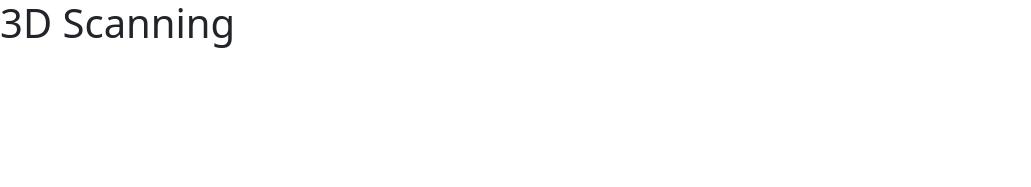
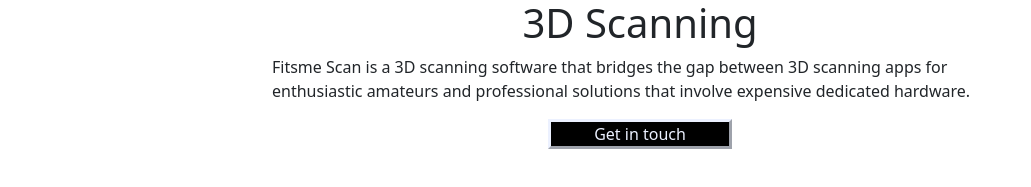
Before and after one commit to Aleks700/3d-page, a plain HTML site: page index.html in a window 1280 px wide. Shown: the part 25-212 px from the top of the page, without its empty margins (0-1031 px from the left). Drawn offline with nearby package versions, Linux system fonts and the light colour scheme.

Commit message:
secondSection

```diff
--- a/index.html
+++ b/index.html
@@ -28,8 +28,18 @@
 
 
     </header>
-    <section >
-        <h1>3D Scanning</h1>
+
+    <section  class=" firstSection container">
+        <div class="row">
+            <div class=" offset-md-2 col-md-8 text-align-center d-flex flex-column align-items-center">
+                <h1>3D Scanning</h1>
+                <p>Fitsme Scan is a 3D scanning software that bridges the gap between 3D scanning apps for enthusiastic amateurs and professional solutions that involve expensive dedicated hardware. </p>
+                <button class="col-md-3">Get in touch</button>
+            </div>
+        </div>
+
+
     </section>
+    <section class="secodnSection" ></section>
 </body>
 </html>
--- a/style.scss
+++ b/style.scss
@@ -17,3 +17,16 @@ nav{
 }
 header{
 }
+
+.firstSection{
+    button{
+        border-width: 3px;
+        border-color: rgba(236, 241, 255, 1);
+        color: rgba(236, 241, 255, 1);
+        background-color: black;
+    }
+}
+
+.secondSection{
+
+}
```
Also changed, not shown: style.css, 1 other file.
